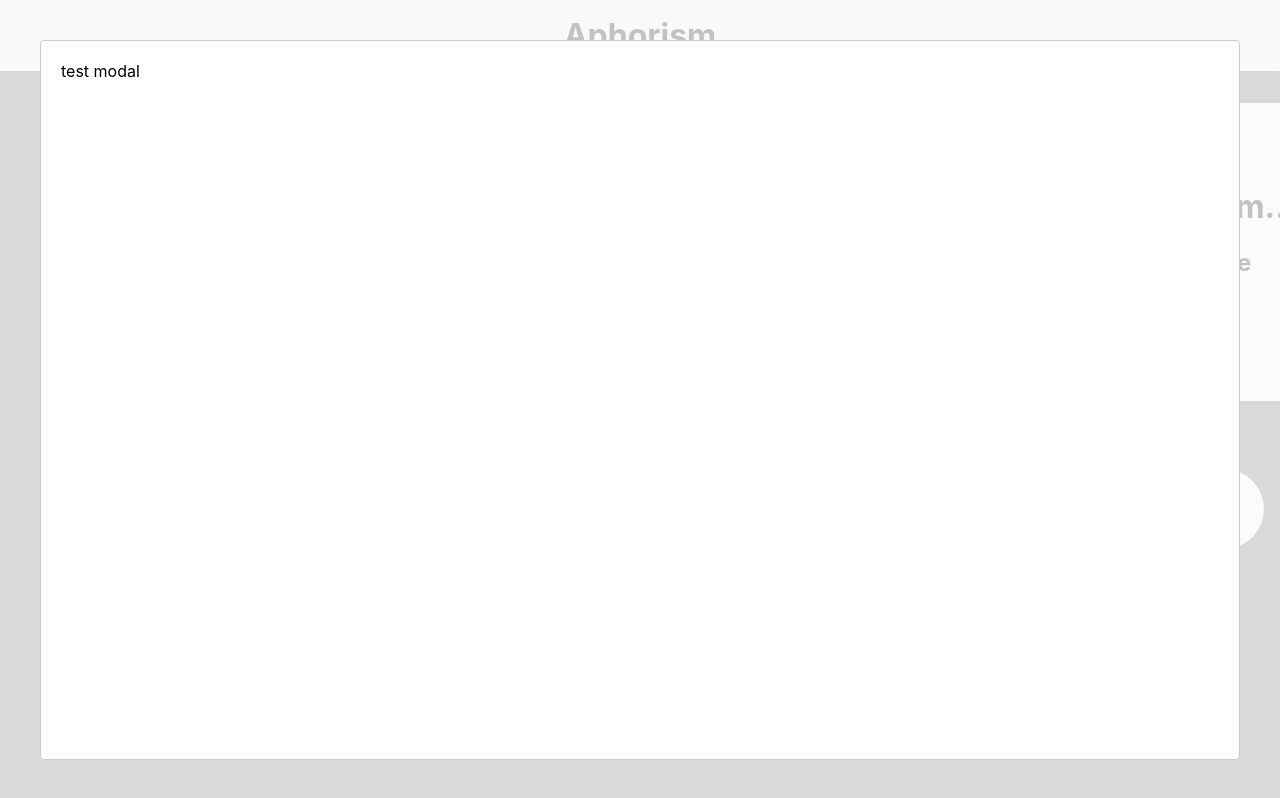
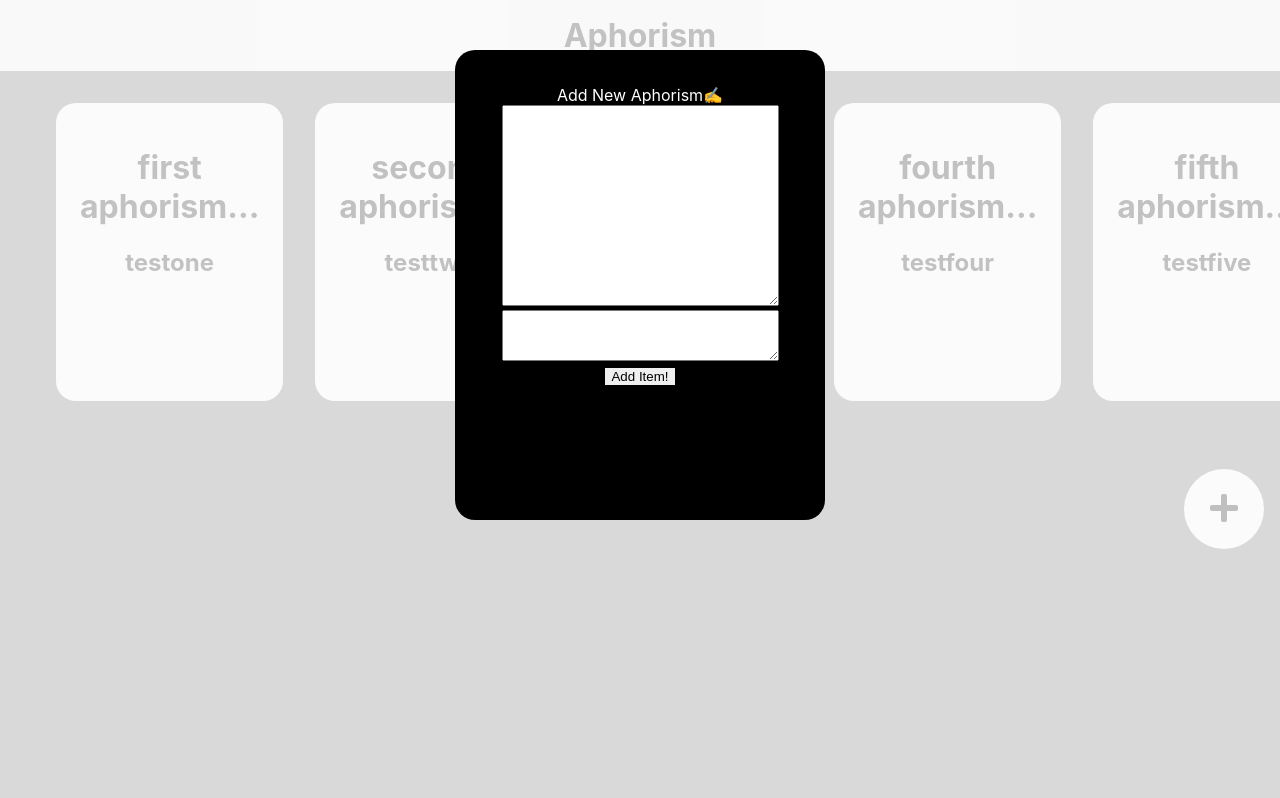
Before and after one commit to ssunpa/AphorismZip-react, a React (Create React App) app: page / in a window 1280 px wide. Both pictures are taken after a click on the button 1224 px from the left and 509 px from the top of the page. Built offline with nearby package versions, Linux system fonts and the light colour scheme; the HTML template or start-up script is replaced by a standard one.

Commit message:
add modal

```diff
--- a/package.json
+++ b/package.json
@@ -8,11 +8,12 @@
     "@testing-library/jest-dom": "^5.11.4",
     "@testing-library/react": "^11.1.0",
     "@testing-library/user-event": "^12.1.10",
+    "global": "^4.4.0",
     "react": "^17.0.2",
     "react-dom": "^17.0.2",
     "react-modal": "^3.14.4",
     "react-router-dom": "^6.0.2",
-    "react-scripts": "4.0.3",
+    "react-scripts": "^4.0.3",
     "react-scroll-horizontal": "^1.6.6",
     "web-vitals": "^1.0.1"
   },
--- a/src/App.css
+++ b/src/App.css
@@ -6,6 +6,18 @@ button {
     outline: none;
     border: 0;
     cursor: pointer;
+}
+
+.modalView {
+    width: 300px;
+    height: 400px;
+    margin: auto;
+    margin-top: 50px;
+    text-align: center;
+    background-color: black;
+    color: white;
+    border-radius: 20px;
+    padding: 35px;
 }
 
 .add {
--- a/src/components/newItem.jsx
+++ b/src/components/newItem.jsx
@@ -3,7 +3,22 @@ import Modal from 'react-modal';
 
 class NewItem extends Component {
     render() {
-        return <Modal isOpen={this.props.isOpen}>test modal</Modal>;
+        return (
+            <Modal
+                className="modalView"
+                isOpen={this.props.isOpen}
+                onRequestClose={this.props.close}
+            >
+                <header>Add New Aphorism✍</header>
+                <section>
+                    <textarea name="content" cols="32" rows="13"></textarea>
+                    <textarea name="origin" cols="32" rows="3"></textarea>
+                </section>
+                <footer>
+                    <button>Add Item!</button>
+                </footer>
+            </Modal>
+        );
     }
 }
 
```
Also changed, not shown: 1 other file (tests, documents, lock files or other folders).
